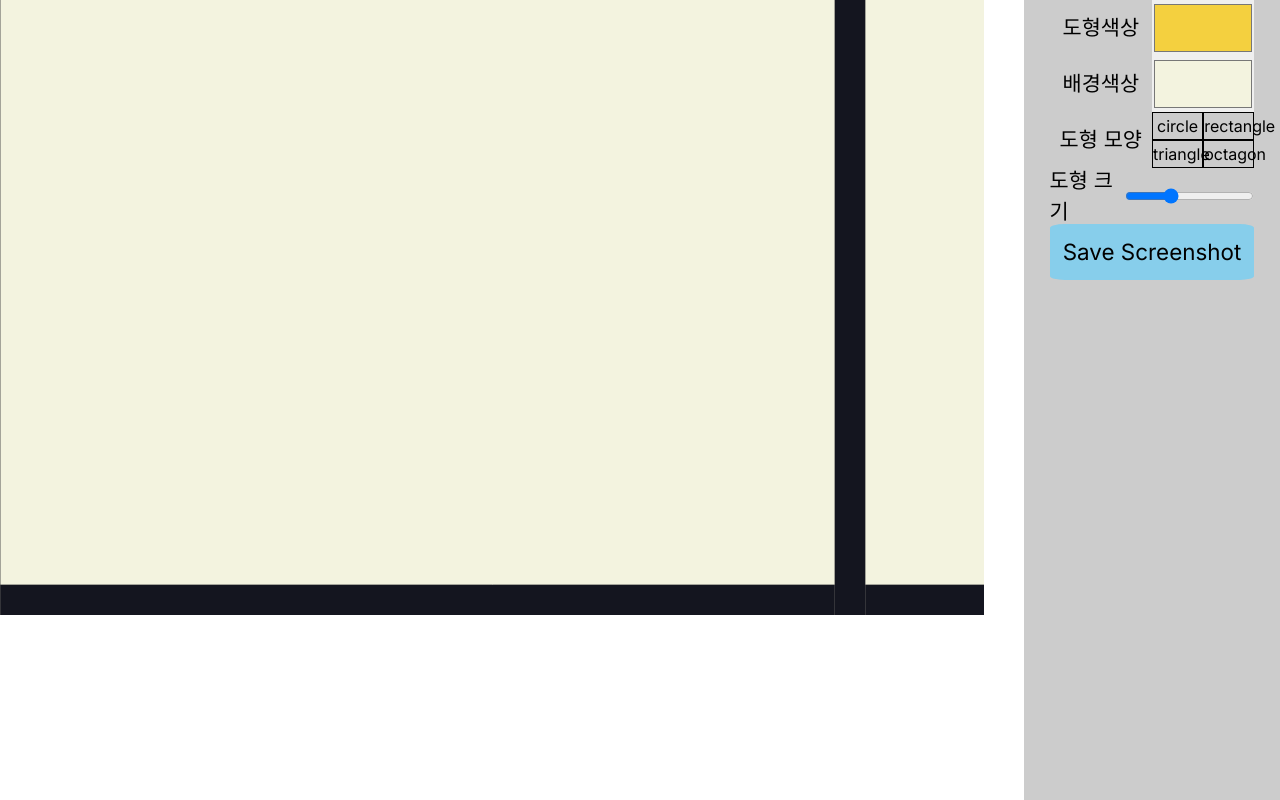
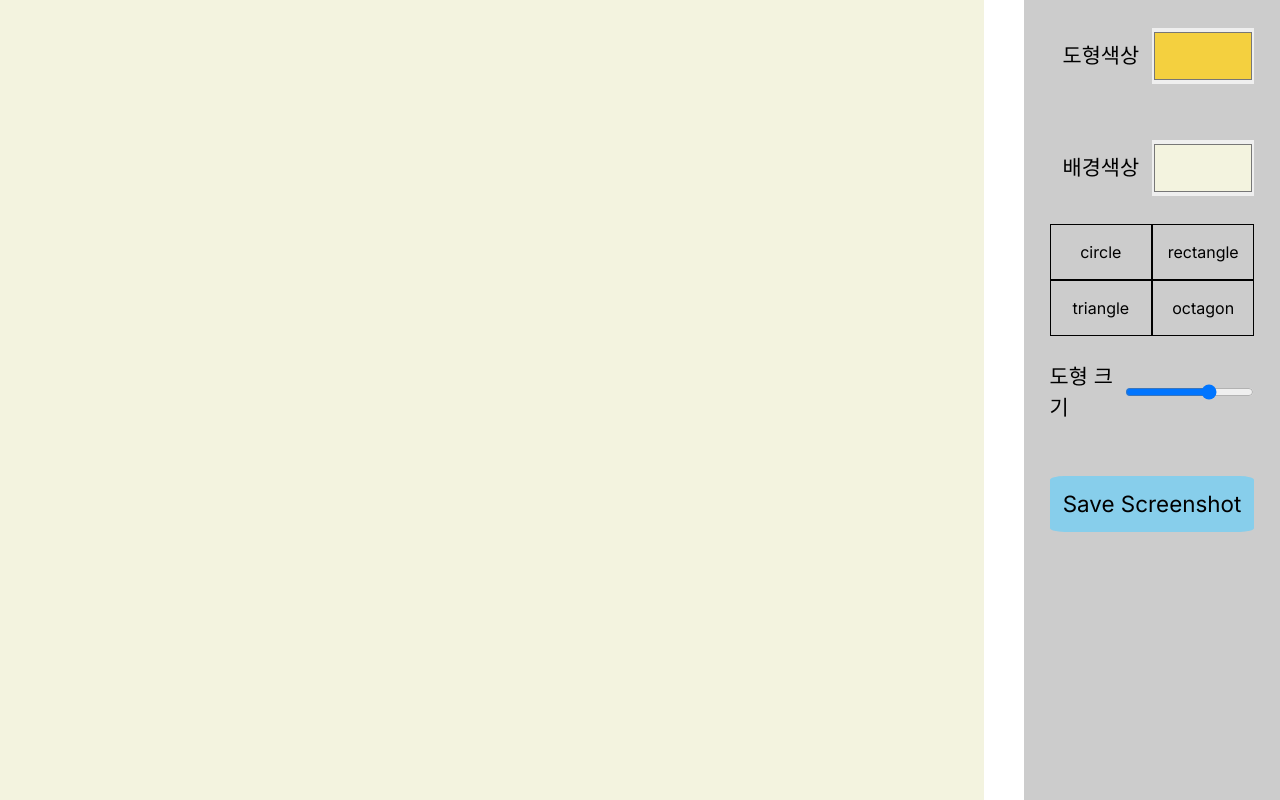
Before and after one commit to S0ngYoungJun/nextsand, a Next.js app: page / in a window 1280 px wide. Built offline with nearby package versions, Linux system fonts and the light colour scheme.

Commit message:
크기 조절

```diff
--- a/app/components/SandCanvas2.js
+++ b/app/components/SandCanvas2.js
@@ -11,7 +11,7 @@ const SandCanvas = () => {
   const [isMouseDown, setIsMouseDown] = useState(false);
   const [currentShape, setCurrentShape] = useState('circle');
   const shapes = ['circle', 'rectangle', 'triangle', 'octagon'];
-  const [scale, setScale] = useState(2);
+  const [scale, setScale] = useState(3);
   const [backgroundColor, setBackgroundColor] = useState('#f3f3df');
 
   useEffect(() => {
@@ -24,17 +24,23 @@ const SandCanvas = () => {
       options: {
         wireframes: false,
         width: window.innerWidth /1.3,
-        height: window.innerHeight /1.3,
+        height: window.innerHeight,
         background: backgroundColor,
       }
     });
 
     //벽 조절하는 애들
-    const ground = Matter.Bodies.rectangle(window.innerWidth / 2, window.innerHeight-200 , window.innerWidth, 30, { isStatic: true });
-    const leftWall = Matter.Bodies.rectangle(-15, window.innerHeight / 2, 30, window.innerHeight, { isStatic: true });
-    const rightWall = Matter.Bodies.rectangle(window.innerWidth - 430, window.innerHeight / 2, 30, window.innerHeight, { isStatic: true });
-    const ceiling = Matter.Bodies.rectangle(window.innerWidth / 2, -30, window.innerWidth, 50, { isStatic: true });
+    const wallOptions = {
+      isStatic: true,
+      render: {
+        fillStyle: backgroundColor
+      }
+    };
 
+    const ground = Matter.Bodies.rectangle(window.innerWidth / 2, window.innerHeight, window.innerWidth, 10, wallOptions);
+    const leftWall = Matter.Bodies.rectangle(-15, window.innerHeight / 2, 30, window.innerHeight, wallOptions);
+    const rightWall = Matter.Bodies.rectangle(window.innerWidth / 1.28 , window.innerHeight / 2, 30, window.innerHeight, wallOptions);
+    const ceiling = Matter.Bodies.rectangle(window.innerWidth / 2, -30, window.innerWidth, 50, wallOptions);
     Matter.World.add(engine.world, [ground, leftWall, rightWall, ceiling]);
 
 
@@ -81,7 +87,7 @@ const SandCanvas = () => {
         let options = {
           density: 0.001,  // 밀도
           friction: 0.1,   // 마찰력
-          restitution: 0.3, // 탄성
+          restitution: 0.1, // 탄성
           render: { fillStyle: currentColor }
         };
 
@@ -132,7 +138,7 @@ const SandCanvas = () => {
       const imageUrl = canvas.toDataURL('image/png'); // Canvas 내용을 이미지 URL로 변환
       const link = document.createElement('a'); // 다운로드 링크 생성
       link.href = imageUrl;
-      link.download = 'world-screenshot.png'; // 다운로드될 파일명 지정
+      link.download = 'world-screenshot.jpg'; // 다운로드될 파일명 지정
       document.body.appendChild(link);
       link.click(); // 링크 클릭 이벤트를 프로그래매틱하게 실행하여 파일 다운로드
       document.body.removeChild(link); // 사용 후 링크 요소 제거
@@ -150,9 +156,8 @@ const SandCanvas = () => {
         <div className={styles.color}>
           <div className={styles.text}>배경색상</div>
           <input className={styles.input} type="color" value={backgroundColor} onChange={(e) => setBackgroundColor(e.target.value)} /></div>
-        <div className={styles.color}>
-          <div className={styles.text}>도형 모양</div>
-          <div className={styles.input}>{shapes.map(shape => (
+        <div className={styles.color2}>
+          <div className={styles.input2}>{shapes.map(shape => (
             <button
               key={shape}
               className={styles.button}
--- a/app/styles/SandCanvas.module.scss
+++ b/app/styles/SandCanvas.module.scss
@@ -27,6 +27,13 @@
   width:16vw;
   height:7vh;
 }
+
+.color{
+  display:flex;
+  width:16vw;
+  height:14vh;
+  align-items: center;
+}
 .text{
   display:flex;
   width:8vw;
@@ -39,7 +46,12 @@
   display:flex;
   width:8vw;
   height:7vh;
-  flex-wrap:wrap;
+}
+.input2{
+  display:flex;
+  width:16vw;
+  height:14vh;
+  flex-wrap: wrap;
 }
 
 .scshot{
@@ -55,6 +67,6 @@
 
 .button{
   border: 1px solid black;
-  width:4vw;
-  height:3.5vh;
+  width:8vw;
+  height:7vh;
 }
```
Also changed, not shown: 1 other file (tests, documents, lock files or other folders).
